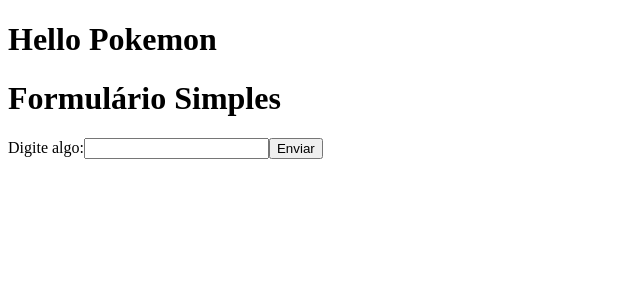
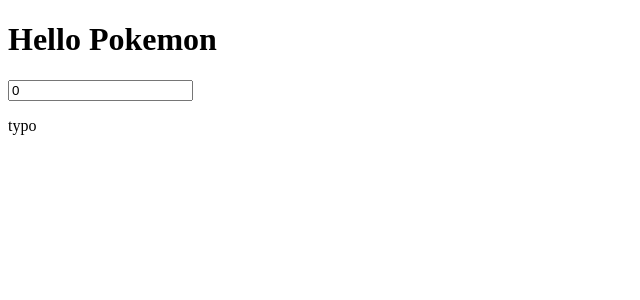
Before and after one commit to marcoslima12/app-pokemon, a React (Create React App) app: page / in a window 1280 px wide. Shown: the top 300 px of the page, without its empty margins (0-640 px from the left). Built offline with nearby package versions, Linux system fonts and the light colour scheme.

Commit message:
pokemon type

```diff
--- a/package.json
+++ b/package.json
@@ -11,6 +11,7 @@
     "@types/react": "^18.2.17",
     "@types/react-dom": "^18.2.7",
     "@types/styled-components": "^5.1.26",
+    "axios": "^1.4.0",
     "react": "^18.2.0",
     "react-dom": "^18.2.0",
     "react-scripts": "5.0.1",
--- a/src/App.tsx
+++ b/src/App.tsx
@@ -1,10 +1,24 @@
-import { PokemonDetails } from "./components/PokemonDetails";
+import { useState } from "react";
+import PokemonDetails from "./components/PokemonDetails";
 
 function App() {
+  const [inputNumber, setInputNumber] = useState(0);
+  const handleInputChange = (event: { target: { value: any } }) => {
+    if (event.target.value !== 0) {
+      setInputNumber(event.target.value);
+    }
+  };
+
   return (
     <>
       <h1>Hello Pokemon</h1>
-      <PokemonDetails />
+      <input
+        type="number"
+        placeholder="Enter the pokémon number"
+        value={inputNumber}
+        onChange={handleInputChange}
+      />
+      <PokemonDetails input={inputNumber} />
     </>
   );
 }
--- a/src/components/PokemonDetails/index.tsx
+++ b/src/components/PokemonDetails/index.tsx
@@ -1,30 +1,48 @@
-import React, { useEffect, useState } from "react";
+import React, { useState, useEffect } from "react";
+import axios from "axios";
 
-export const PokemonDetails: React.FC = () => {
-  const [inputValue, setInputValue] = useState<number>();
+interface PokemonProps {
+  input: number;
+}
 
-  const handleSubmit = (event: React.FormEvent<HTMLFormElement>) => {
-    event.preventDefault();
-    // Lógica para lidar com a submissão do formulário
-    console.log("Valor do input:", inputValue);
+type PokemonTypes = {
+  type: { name: string };
+};
+type Pokemon = {
+  name: string;
+  types: PokemonTypes[];
+};
+
+const PokemonDetails = ({ input }: PokemonProps) => {
+  const [pokemon, setPokemon] = useState<Pokemon>({ name: "", types: [] });
+
+  const fetchPokemonData = async () => {
+    try {
+      if (input) {
+        const response = await axios.get(
+          `https://pokeapi.co/api/v2/pokemon/${input}`
+        );
+        const { name, types } = response.data;
+        setPokemon({ name, types });
+      }
+    } catch (error) {
+      // Tratar erros, por exemplo, exibir uma mensagem de erro na tela
+      console.error("Erro ao buscar o Pokémon:", error);
+    }
   };
 
-  useEffect(() => {}, [inputValue]);
+  useEffect(() => {
+    fetchPokemonData();
+  }, [input]);
 
   return (
     <div>
-      <h1>Formulário Simples</h1>
-      <form onSubmit={handleSubmit}>
-        <label>
-          Digite algo:
-          <input
-            type="number"
-            value={inputValue}
-            onChange={(e) => setInputValue(Number(e.target.value))}
-          />
-        </label>
-        <button type="submit">Enviar</button>
-      </form>
+      {pokemon && (
+        <>
+          <p>{pokemon.name}</p>
+          <p>{pokemon.types[0]?.type.name || "typo"}</p>
+        </>
+      )}
     </div>
   );
 };
```
Also changed, not shown: 1 other file (tests, documents, lock files or other folders).
